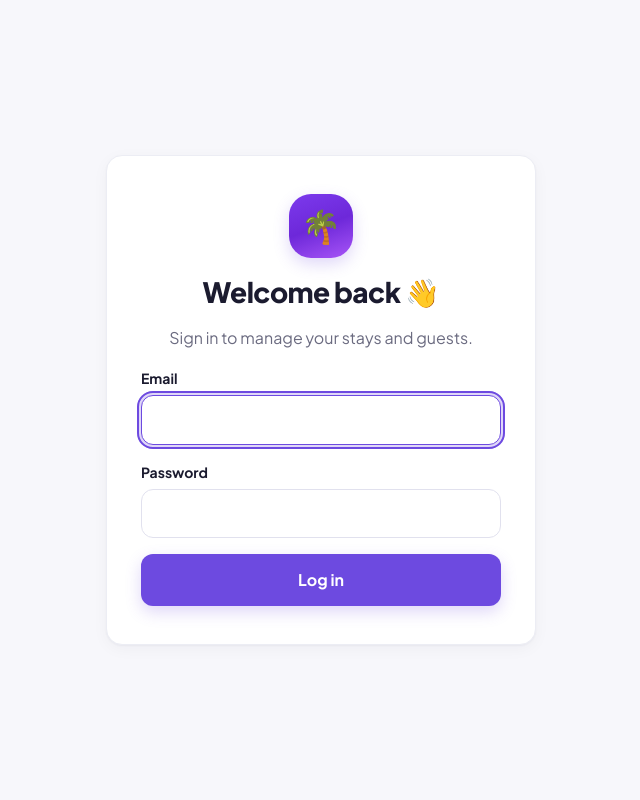
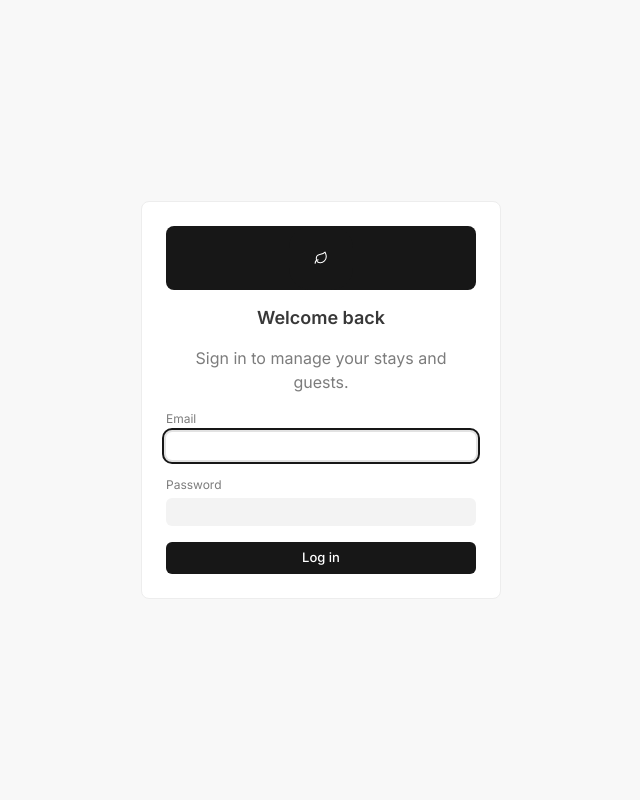
Before and after one commit to Naseem337/Jijo-angamaly, a FastAPI app: page /resort/admin/login in a window 1280 px wide. Shown: the whole page, without its empty margins (319-959 px from the left). Run offline with FastAPI, Linux system fonts and the light colour scheme.

Commit message:
Resort dashboard: Frappe Desk look (flat, neutral, 13px Inter, near-black primary, soft pills), no emoji
Co-Authored-By: Claude Sonnet 5.5 <noreply@anthropic.com>

```diff
--- a/app/resort/dashboard/deps.py
+++ b/app/resort/dashboard/deps.py
@@ -124,7 +124,7 @@ def ist(value: datetime | None, fmt: str = "%d %b %Y, %I:%M %p") -> str:
 def _asset_version() -> str:
     """Changes whenever the stylesheet or script file changes (a new deploy), so browsers never show an old design."""
     try:
-        return str(int(max((HERE / "static" / name).stat().st_mtime for name in ("app.css", "app.js"))))
+        return str(int(max((HERE / "static" / name).stat().st_mtime for name in ("app.css", "frappe.css", "app.js"))))
     except OSError:
         return "1"
 
--- /dev/null
+++ b/app/resort/dashboard/static/frappe.css
@@ -0,0 +1,191 @@
+/* Frappe Desk look (v15 / ERPNext): neutral, flat, dense. Loaded AFTER app.css: it only restyles, nothing else.
+   No gradients, no glass, no glow, no big shadows. Colours come from the tokens below. */
+:root{
+  --bg:#f8f8f8;--card:#fff;--ink:#383838;--muted:#7c7c7c;--line:#ededed;--line-2:#e2e2e2;--soft:#fafafa;--hover:#f7f7f7;
+  --gray-soft:#f3f3f3;--control-bg:#f3f3f3;
+  --brand:#171717;--brand-d:#171717;--brand-soft:#f3f3f3;--on-brand:#fff;--grad:none;
+  --green:#2b8a57;--green-soft:#e4f5e9;--amber:#b8581a;--amber-soft:#fff1e7;--red:#d83a3a;--red-soft:#fff0f0;
+  --blue:#2d6cb5;--blue-soft:#e8f1fb;--ring:#e2e2e2;--glass:#fff;--bar:#fff;
+  --radius:8px;--radius-sm:6px;--btn-h:28px;--shadow:none;--shadow-lg:0 4px 14px rgba(0,0,0,.10);
+}
+html[data-theme=dark]{
+  --bg:#141414;--card:#1c1c1c;--ink:#e4e4e4;--muted:#9a9a9a;--line:#2b2b2b;--line-2:#363636;--soft:#181818;--hover:#222;
+  --gray-soft:#262626;--control-bg:#262626;--brand:#ededed;--brand-d:#ededed;--brand-soft:#262626;--on-brand:#171717;
+  --green:#5cc690;--green-soft:#17301f;--amber:#f0a36b;--amber-soft:#35261a;--red:#f08080;--red-soft:#361d1d;
+  --blue:#7fb0ea;--blue-soft:#1b2a3d;--ring:#3a3a3a;--glass:#1c1c1c;--bar:#1c1c1c;--shadow-lg:0 4px 14px rgba(0,0,0,.5);
+}
+body{font:13px/1.5 Inter,-apple-system,"Segoe UI","Noto Sans","Noto Sans Malayalam","Noto Sans Tamil","Noto Sans Devanagari",sans-serif!important;
+  background:var(--bg)!important;color:var(--ink);-webkit-font-smoothing:antialiased}
+a{color:var(--ink)}a:hover{text-decoration:underline}
+h1{font-size:18px;font-weight:600;letter-spacing:0}h3{font-size:13px;font-weight:600;margin:0 0 8px}
+small{font-size:12px}code{border-radius:4px;padding:1px 5px}
+.ic{width:15px;height:15px}
+
+/* ---------- shell: sidebar and top bar ---------- */
+.sidebar{background:var(--bg);backdrop-filter:none;border-right:1px solid var(--line);padding:10px 8px;box-shadow:none}
+.brand{gap:8px;font-size:13px;font-weight:600;padding:4px 8px 12px}
+.logo,html .logo{width:24px;height:24px;border-radius:6px;background:var(--brand);color:var(--on-brand);box-shadow:none;font-size:12px}
+.logo .ic{width:14px;height:14px}
+.nav-label{font-size:11px;font-weight:500;letter-spacing:.04em;text-transform:uppercase;color:var(--muted);padding:12px 8px 4px}
+.sidebar nav a{height:28px;padding:0 8px;border-radius:var(--radius-sm);gap:8px;font-size:13px;font-weight:400;color:var(--ink);margin-bottom:1px}
+.sidebar nav a .ic{color:var(--muted)}
+.sidebar nav a:hover{background:#efefef;text-decoration:none}html[data-theme=dark] .sidebar nav a:hover{background:#242424}
+.sidebar nav a.active{background:#e9e9e9;color:var(--ink);font-weight:500}html[data-theme=dark] .sidebar nav a.active{background:#2a2a2a}
+.sidebar nav a.active .ic{color:var(--ink)}
+.scope{padding:0 0 4px}.scope label{font-size:12px;color:var(--muted)}
+.topbar{height:44px;padding:0 16px;gap:10px;background:var(--card);backdrop-filter:none;border-bottom:1px solid var(--line)}
+.search{height:var(--btn-h);max-width:340px;background:var(--control-bg);border:1px solid transparent;border-radius:var(--radius-sm);padding:0 8px}
+.search:focus-within{background:var(--card);border-color:transparent;box-shadow:0 0 0 2px var(--ring)}
+.search input{padding:0;height:26px;font-size:13px}
+.icon-btn{width:var(--btn-h);height:var(--btn-h);border:0;background:transparent;border-radius:var(--radius-sm);color:var(--muted)}
+.icon-btn:hover{background:var(--gray-soft);color:var(--ink)}
+.theme-toggle{border:0;background:transparent;padding:0;gap:0;border-radius:var(--radius-sm)}
+.theme-toggle span{width:var(--btn-h);height:var(--btn-h);border-radius:var(--radius-sm);font-size:0;opacity:.45;color:var(--muted)}
+.theme-toggle .ic{width:15px;height:15px}
+html:not([data-theme=dark]) .theme-toggle span:first-child,html[data-theme=dark] .theme-toggle span:last-child{background:var(--gray-soft);opacity:1;box-shadow:none;color:var(--ink)}
+.avatar,html .avatar{width:24px;height:24px;font-size:11px;background:var(--gray-soft);color:var(--ink)}
+.avatar .online{display:none}
+.user-btn{padding:2px 6px;border-radius:var(--radius-sm)}.who b{font-size:12px}.who small{font-size:11px}
+.drop-menu{border-radius:var(--radius);box-shadow:var(--shadow-lg);padding:4px}
+.drop-menu a,.drop-menu button{padding:6px 8px;border-radius:var(--radius-sm);font-weight:400;font-size:13px}
+.content{padding:16px 20px;max-width:1280px}
+.crumbs{font-size:12px;margin:0 0 8px;gap:6px}.crumbs .ic{width:13px;height:13px}.crumbs b{font-weight:500}
+@media(min-width:1025px){
+  .sidebar{width:220px}
+  html.collapsed .sidebar{width:48px}
+  html.collapsed .sidebar nav a{justify-content:center;padding:0}
+}
+
+/* ---------- page header ---------- */
+.page-head{align-items:center;margin-bottom:12px;gap:8px}
+.page-head>div:first-child{display:flex;align-items:baseline;gap:10px;flex-wrap:wrap}
+.page-head p{margin:0;font-size:12px}
+.actions{gap:6px}
+
+/* ---------- buttons ---------- */
+.btn,html .btn{height:var(--btn-h);padding:0 10px;border-radius:var(--radius-sm);font-size:13px;font-weight:500;box-shadow:none;
+  border:1px solid var(--line-2);background:var(--card);color:var(--ink);gap:5px;transition:none}
+.btn:hover{background:var(--hover);text-decoration:none}
+.btn.primary,html .btn.primary{background:var(--brand);border-color:var(--brand);color:var(--on-brand);box-shadow:none;filter:none}
+.btn.primary:hover{background:var(--brand);opacity:.88;color:var(--on-brand)}
+.btn.danger{color:var(--red);border-color:var(--line-2);background:var(--card)}.btn.danger:hover{background:var(--red-soft)}
+.btn.ghost{border-color:transparent;background:transparent;color:var(--muted)}.btn.ghost:hover{background:var(--gray-soft);color:var(--ink)}
+.btn.sm{height:24px;padding:0 8px;font-size:12px}.btn.block{height:32px;width:100%}
+.btn .ic{width:14px;height:14px}
+
+/* ---------- forms ---------- */
+input,select,textarea,html input,html select,html textarea{background:var(--control-bg);color:var(--ink);border:1px solid transparent;border-radius:var(--radius-sm);
+  height:var(--btn-h);padding:0 8px;font-size:13px;box-shadow:none}
+textarea,html textarea{height:auto;padding:6px 8px}
+input:focus,select:focus,textarea:focus,html input:focus,html select:focus,html textarea:focus{background:var(--card);border-color:transparent;box-shadow:0 0 0 2px var(--ring)}
+input::placeholder,textarea::placeholder{color:#9b9b9b}
+input[type=checkbox],input[type=radio]{height:auto;accent-color:var(--brand)}
+.field>span{font-size:12px;font-weight:400;color:var(--muted);margin-bottom:4px}
+.field small{margin-top:2px}.req{color:var(--red)}
+.check{margin:6px 0;font-weight:400}
+.filters{gap:6px;margin-bottom:10px}.filters select,.filters input{min-width:120px}
+.inline-form{gap:6px}
+.alert{border-radius:var(--radius-sm);padding:8px 10px}
+.savebar{background:var(--card);backdrop-filter:none;border-top:1px solid var(--line);padding:8px 0;gap:6px;box-shadow:none}
+
+/* ---------- cards, number cards, lists ---------- */
+.card,.stat,.quick a,.room-card,.cal-grid,.drawer,.modal,.range-pop,.login-card,html .card{background:var(--card);border:1px solid var(--line);
+  border-radius:var(--radius);box-shadow:none;color:var(--ink)}
+.card{padding:12px 14px;margin-bottom:12px}
+.card>h3:first-child{padding-bottom:8px;margin-bottom:8px;border-bottom:1px solid var(--line)}
+.stats{grid-template-columns:repeat(auto-fit,minmax(150px,1fr));gap:8px;margin-bottom:12px}
+.stat,html .stat{padding:10px 12px;gap:0}
+.stat::after{display:none}
+.stat-ic{display:none}
+.stat small{font-size:12px;color:var(--muted)}
+.stat b{font-size:22px;font-weight:600;line-height:1.3;margin-top:2px}
+.stat em{font-size:12px}
+a.stat:hover,.room-card:hover,.quick a:hover,.cal-day:hover,a.card:hover{transform:none;box-shadow:none;border-color:var(--line-2);text-decoration:none}
+.grid2,.cards{gap:12px}.grid2>.card{margin-bottom:12px}
+.row{padding:7px 0}.row:hover{text-decoration:none;background:var(--hover)}
+.empty{padding:20px}.empty-ic{background:var(--gray-soft);color:var(--muted);border-radius:var(--radius)}
+table.list th{background:var(--card);color:var(--muted);font-size:12px;font-weight:500;text-transform:none;letter-spacing:0;padding:6px 12px;
+  border-bottom:1px solid var(--line);white-space:nowrap}
+table.list td{padding:7px 12px;border-bottom:1px solid var(--line);vertical-align:middle}
+tr.click:hover td,table.list tbody tr:hover td{background:#fafafa}
+html[data-theme=dark] tr.click:hover td,html[data-theme=dark] table.list tbody tr:hover td{background:#222}
+.table-wrap{border-radius:var(--radius)}
+.list-foot{display:flex;justify-content:space-between;align-items:center;padding:8px 12px;border-top:1px solid var(--line);color:var(--muted);font-size:12px}
+
+/* ---------- status pills: soft tint ---------- */
+.pill,html .pill{padding:1px 8px;border-radius:999px;font-size:11px;font-weight:500;background:var(--gray-soft);color:var(--muted);gap:5px}
+.pill:before{width:6px;height:6px;opacity:.9}
+.pill.paid,.pill.confirmed,.pill.completed,.pill.checked_out.ok,html .pill.paid{background:var(--green-soft);color:var(--green)}
+.pill.hold,.pill.pending,html .pill.hold{background:var(--amber-soft);color:var(--amber)}
+.pill.failed,.pill.expired,.pill.cancelled{background:var(--red-soft);color:var(--red)}
+.pill.checked_in{background:var(--blue-soft);color:var(--blue)}
+.pill.checked_out{background:var(--gray-soft);color:var(--muted)}
+.mchip,.idchip,.chip,.tag,.chips-static span{border-radius:999px;font-size:11px;font-weight:500}
+.kpi-pill{border-radius:999px;border-color:var(--line-2);font-weight:500;padding:2px 4px 2px 10px}.kpi-pill b{background:var(--brand);color:var(--on-brand)}
+
+/* ---------- form view / details ---------- */
+.kv{grid-template-columns:130px 1fr;gap:6px 12px}
+.timeline{border-left:1px solid var(--line)}.timeline li:before{width:7px;height:7px;left:-15px;background:var(--muted)}
+.notes{border-radius:var(--radius-sm);background:var(--control-bg)}
+.preview{border-radius:var(--radius-sm);font-weight:500}.preview.ok{background:var(--green-soft);color:var(--green)}
+.callout{border-radius:var(--radius-sm)}
+.modal{border:1px solid var(--line);box-shadow:var(--shadow-lg);border-radius:var(--radius)}.modal::backdrop{backdrop-filter:none;background:rgba(0,0,0,.35)}
+.modal-head{border-bottom:1px solid var(--line)}
+.drop-menu,.range-pop{box-shadow:var(--shadow-lg);border-radius:var(--radius)}
+.toast{border-radius:var(--radius-sm);background:#262626}
+.room-card,.cal-day,.cal-grid{border-radius:var(--radius)}
+.bubble{box-shadow:none;border-radius:var(--radius)}.bubble.out{background:var(--gray-soft)}
+.occ-bars i{background:#c9c9c9}.occ-bars i.mid{background:#8f8f8f}.occ-bars i.full{background:var(--brand)}
+.meter,.bar{border-radius:3px}
+
+/* ---------- sign-in ---------- */
+.login-card,html .login-card{max-width:360px;padding:24px;border-radius:var(--radius);box-shadow:none;background:var(--card);border:1px solid var(--line)}
+.login-wrap{background:var(--bg)}
+.login-logo{background:var(--brand);color:var(--on-brand);box-shadow:none;border-radius:8px}
+
+/* ---------- type scale: beats the older "larger text" blocks in app.css (13px base, 12px small, 11px pills) ---------- */
+html{font-size:13px}
+html body{font-size:13px;line-height:1.5}
+html body h1{font-size:18px;font-weight:600;line-height:1.3;letter-spacing:0}
+html body h3,html body .card h3{font-size:13px;font-weight:600;margin:0 0 8px}
+html body small,html body .muted small{font-size:12px}
+html body code{font-size:12px}
+html body .brand{font-size:13px;padding:4px 8px 12px}
+html body .logo{width:24px;height:24px;border-radius:6px;font-size:12px}
+html body .sidebar nav a{font-size:13px;height:28px;padding:0 8px;border-radius:6px;margin-bottom:1px;font-weight:400}
+html body .sidebar nav a.active{font-weight:500}
+html body .scope select{font-size:13px;height:28px;padding:0 8px}
+html body .scope label{font-size:11px}
+html body .nav-label{font-size:11px;padding:12px 8px 4px}
+html body .search{max-width:340px;border-radius:6px}
+html body .search input{font-size:13px;padding:0;height:26px}
+html body .avatar{width:24px;height:24px;font-size:11px}
+html body .who b{font-size:12px}html body .who small{font-size:11px}
+html body .page-head{margin-bottom:12px}
+html body .page-head p{font-size:12px;margin:0}
+html body .stats{gap:8px}
+html body .stat{padding:10px 12px;border-radius:8px}
+html body .stat small{font-size:12px;font-weight:400}
+html body .stat b{font-size:22px;font-weight:600;margin-top:2px}
+html body .stat em{font-size:12px}
+html body .quick a{font-size:13px;padding:8px 10px}
+html body .row{padding:7px 0;font-size:13px}html body .row span{font-size:13px}
+html body .empty,html body .empty p{font-size:13px}
+html body table.list th,html body table.list td{font-size:13px}
+html body table.list th{font-size:12px}
+html body .btn{font-size:13px;height:28px;padding:0 10px;border-radius:6px;font-weight:500}
+html body .btn.sm{height:24px;font-size:12px;padding:0 8px}
+html body .btn.block{height:32px}
+html body input,html body select,html body textarea{font-size:13px;border-radius:6px}
+html body .field>span{font-size:12px;font-weight:400}
+html body .pill{font-size:11px;padding:1px 8px;font-weight:500}
+html body .mchip,html body .idchip{font-size:11px;padding:1px 8px;background:var(--gray-soft);color:var(--ink);font-weight:500}
+html body .chip,html body .chips-static span,html body .tag{font-size:12px}
+html body .crumbs{font-size:12px}
+html body .modal-head h3,html body .drawer-head h3{font-size:14px}
+html body .kv{font-size:13px}
+html body .room-rate,html body .money-strip b{font-size:18px}
+html body .cal-nav h2{font-size:15px}
+html body .login-card h1{font-size:18px}
+html body .timeline li,html body .timeline li b{font-size:13px}html body .timeline small{font-size:12px}
+html body .bubble,html body .composer input,html body .convo{font-size:13px}
--- a/app/resort/dashboard/static/sw.js
+++ b/app/resort/dashboard/static/sw.js
@@ -1,7 +1,7 @@
 /* Resort Desk service worker: lets the app install and open fast. Pages always come from the server
    (bookings change all the time); only the look (css, js, icons) is kept for offline and speed. */
-const CACHE = "resort-desk-v2";
-const SHELL = ["static/app.css", "static/app.js", "static/icon-192.png", "static/icon-512.png"];
+const CACHE = "resort-desk-v3";
+const SHELL = ["static/app.css", "static/frappe.css", "static/app.js", "static/icon-192.png", "static/icon-512.png"];
 
 self.addEventListener("install", (e) => {
   e.waitUntil(caches.open(CACHE).then((c) => c.addAll(SHELL.map((p) => new URL(p, self.location)))).catch(() => {}));
--- a/app/resort/dashboard/templates/base.html
+++ b/app/resort/dashboard/templates/base.html
@@ -5,7 +5,7 @@
 <script>try{var th=localStorage.getItem("rd-theme");if(th==="dark"||(!th&&matchMedia("(prefers-color-scheme: dark)").matches))document.documentElement.dataset.theme="dark";if(localStorage.getItem("rd-collapsed")==="1")document.documentElement.classList.add("collapsed")}catch(e){}</script>
 <meta name="viewport" content="width=device-width, initial-scale=1, viewport-fit=cover">
 <meta name="color-scheme" content="light dark">
-<meta name="theme-color" content="#7c5cff">
+<meta name="theme-color" content="#171717">
 <link rel="manifest" href="{{ BASE }}/manifest.webmanifest">
 <link rel="icon" type="image/png" href="{{ BASE }}/static/icon-192.png">
 <link rel="apple-touch-icon" href="{{ BASE }}/static/apple-touch-icon.png">
@@ -13,15 +13,16 @@
 <meta name="apple-mobile-web-app-status-bar-style" content="default"><meta name="apple-mobile-web-app-title" content="Resort Desk">
 <title>{% block title %}Resort Desk{% endblock %}</title>
 <link rel="preconnect" href="https://fonts.googleapis.com"><link rel="preconnect" href="https://fonts.gstatic.com" crossorigin>
-<link rel="stylesheet" href="https://fonts.googleapis.com/css2?family=Plus+Jakarta+Sans:wght@400;500;600;700;800&display=swap">
+<link rel="stylesheet" href="https://fonts.googleapis.com/css2?family=Inter:wght@400;500;600&display=swap">
 <link rel="stylesheet" href="{{ BASE }}/static/app.css?v={{ ASSET_V }}">
+<link rel="stylesheet" href="{{ BASE }}/static/frappe.css?v={{ ASSET_V }}">
 </head>
 <body>
 {% from "macros.html" import icon %}
 {% if user %}
 <div class="shell">
   <aside class="sidebar" id="sidebar">
-    <a class="brand" href="{{ BASE }}/"><span class="logo">🌴</span><span>Resort Desk</span></a>
+    <a class="brand" href="{{ BASE }}/"><span class="logo">{{ icon('leaf') }}</span><span>Resort Desk</span></a>
     <div class="scope">
       <label for="scope">Property</label>
       <select id="scope" data-scope="{{ cur_prop }}">
@@ -53,7 +54,7 @@
         {{ icon('search') }}<input id="global-search" name="q" placeholder="Search anything..." value="{{ q if nav == '' else '' }}" autocomplete="off">
       </form>
       <div class="user-menu">
-        <button class="theme-toggle" id="theme-toggle" type="button" aria-label="Switch between day and night mode" title="Day / Night"><span>☀️</span><span>🌙</span></button>
+        <button class="theme-toggle" id="theme-toggle" type="button" aria-label="Switch between day and night mode" title="Day / Night"><span>{{ icon('sun') }}</span><span>{{ icon('moon') }}</span></button>
         <div class="user-drop">
           <button class="user-btn" id="user-btn" type="button" aria-haspopup="true" aria-expanded="false">
             <span class="avatar">{{ (user.name or user.email)[:1]|upper }}<i class="online"></i></span>
--- a/app/resort/dashboard/templates/booking_detail.html
+++ b/app/resort/dashboard/templates/booking_detail.html
@@ -57,7 +57,7 @@
   {% if b.status not in ('cancelled', 'expired', 'failed') and f.balance > 0 %}
     <button type="button" class="btn primary" data-open="pay-dialog">{{ icon('cash') }} {{ 'Record balance payment' if b.paid_amount else 'Record payment' }}</button>
   {% endif %}
-  {% if b.status == 'hold' and not b.paid_amount %}<button type="button" class="btn" data-open="discount-dialog">🏷️ Give discount</button>{% endif %}
+  {% if b.status == 'hold' and not b.paid_amount %}<button type="button" class="btn" data-open="discount-dialog">{{ icon('tag') }} Give discount</button>{% endif %}
   {% if b.status in ('hold', 'expired', 'failed') %}{{ act('resend_link', 'Resend payment link') }}{% endif %}
   {% if left_to_refund > 0 and b.status in ('cancelled', 'checked_in', 'checked_out') %}
     <button type="button" class="btn" data-open="refund-dialog">Record refund</button>
--- a/app/resort/dashboard/templates/bookings.html
+++ b/app/resort/dashboard/templates/bookings.html
@@ -25,5 +25,6 @@
 <td>{% if b.paid_amount %}{{ method_chip(b.payment_method or 'online') }}<small class="block">{{ b.paid_amount|rupees }} paid{% if b.balance %} · {{ b.balance|rupees }} due{% endif %}</small>{% else %}<span class="muted">Unpaid</span>{% endif %}</td>
 <td>{{ pill(b.status) }}</td></tr>
 {% else %}<tr><td colspan="8">{{ empty("No bookings match these filters", "book", BASE ~ "/bookings/new", "Create a booking") }}</td></tr>{% endfor %}
-</tbody></table></div>
+</tbody></table>
+<div class="list-foot"><span>{{ items|length }} of {{ items|length }}</span><span>{{ collected|rupees }} collected</span></div></div>
 {% endblock %}
--- a/app/resort/dashboard/templates/calendar_day.html
+++ b/app/resort/dashboard/templates/calendar_day.html
@@ -1,6 +1,6 @@
 <div class="drawer-head">
   <div><h3>{{ day.strftime('%A') }}</h3><p class="muted">{{ day.strftime('%d %B %Y') }} · {{ prop.name }}</p></div>
-  <button type="button" class="btn ghost sm" data-drawer-close aria-label="Close">✕</button>
+  <button type="button" class="btn ghost sm" data-drawer-close aria-label="Close">&times;</button>
 </div>
 <div class="drawer-stats"><div><b>{{ used }}</b><small>rooms taken</small></div><div><b>{{ free }}</b><small>rooms free</small></div><div><b>{{ total }}</b><small>total</small></div></div>
 <a class="btn primary block" href="{{ BASE }}/bookings/new?property_id={{ prop.id }}&room_type_id={{ rt_id }}&check_in={{ day }}">+ New booking for {{ day.strftime('%d %b') }}</a>
--- a/app/resort/dashboard/templates/login.html
+++ b/app/resort/dashboard/templates/login.html
@@ -1,10 +1,11 @@
 {% extends "base.html" %}
+{% from "macros.html" import icon %}
 {% block title %}Log in · Resort Desk{% endblock %}
 {% block bare %}
 <div class="login-wrap">
   <form class="login-card" method="post" action="{{ BASE }}/login">
-    <div class="login-logo"><span class="logo">🌴</span></div>
-    <h1>Welcome back 👋</h1>
+    <div class="login-logo"><span class="logo">{{ icon('leaf') }}</span></div>
+    <h1>Welcome back</h1>
     <p class="muted">Sign in to manage your stays and guests.</p>
     {% if error %}<div class="alert err">{{ error }}</div>{% endif %}
     <label class="field"><span>Email</span><input type="email" name="email" required autofocus></label>
--- a/app/resort/dashboard/templates/macros.html
+++ b/app/resort/dashboard/templates/macros.html
@@ -21,6 +21,10 @@
 {%- elif name == 'id' %}<rect x="3" y="5" width="18" height="14" rx="2.5"/><circle cx="9" cy="11" r="2"/><path d="M6 16c.6-1.6 2-2.3 3-2.3s2.4.7 3 2.3M14.5 10h4M14.5 13.5h3"/>
 {%- elif name == 'doc' %}<path d="M7 3h8l4 4v14H7z"/><path d="M15 3v4h4M10 12h6M10 16h6"/>
 {%- elif name == 'report' %}<path d="M4 20V9M10 20V4M16 20v-8M22 20H2"/>
+{%- elif name == 'sun' %}<circle cx="12" cy="12" r="4"/><path d="M12 2v2M12 20v2M4.9 4.9l1.4 1.4M17.7 17.7l1.4 1.4M2 12h2M20 12h2M4.9 19.1l1.4-1.4M17.7 6.3l1.4-1.4"/>
+{%- elif name == 'moon' %}<path d="M21 12.8A9 9 0 1111.2 3a7 7 0 009.8 9.8z"/>
+{%- elif name == 'leaf' %}<path d="M11 20A7 7 0 019.8 6.1C15.5 5 17 4.5 19 2c1 2 2 4.2 2 8 0 5.5-4.8 10-10 10z"/><path d="M2 21c0-3 1.9-5.4 5.1-6"/>
+{%- elif name == 'tag' %}<path d="M3 12V4h8l10 10-8 8z"/><circle cx="7.5" cy="8.5" r="1"/>
 {%- elif name == 'download' %}<path d="M12 4v11M7 11l5 5 5-5M5 20h14"/>
 {%- endif %}</svg>
 {%- endmacro %}
```
Also changed, not shown: app/resort/dashboard/templates/home.html (+5 -5 lines), tests/resort/test_leads_and_ui.py (+2 -1 lines).
